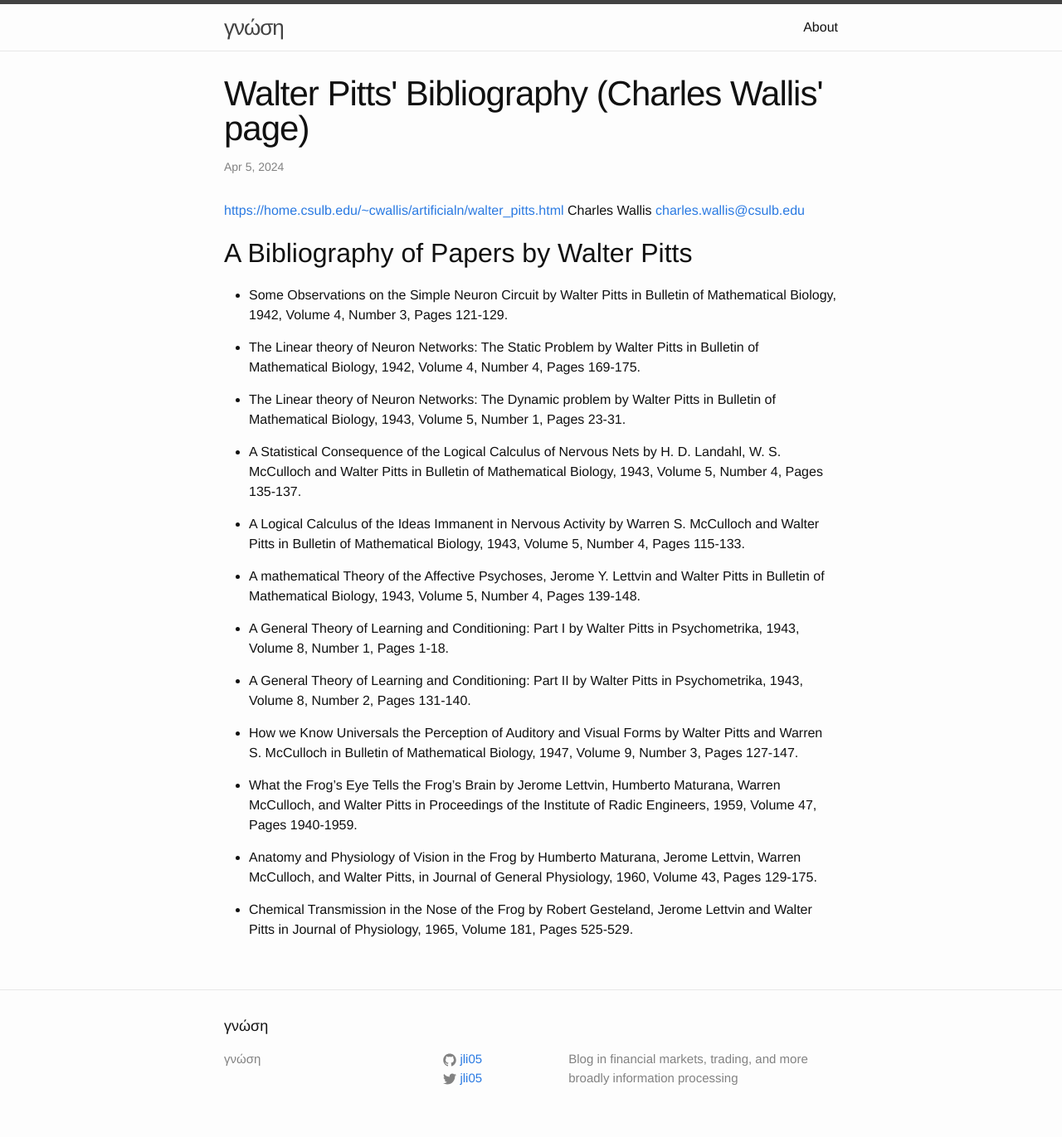
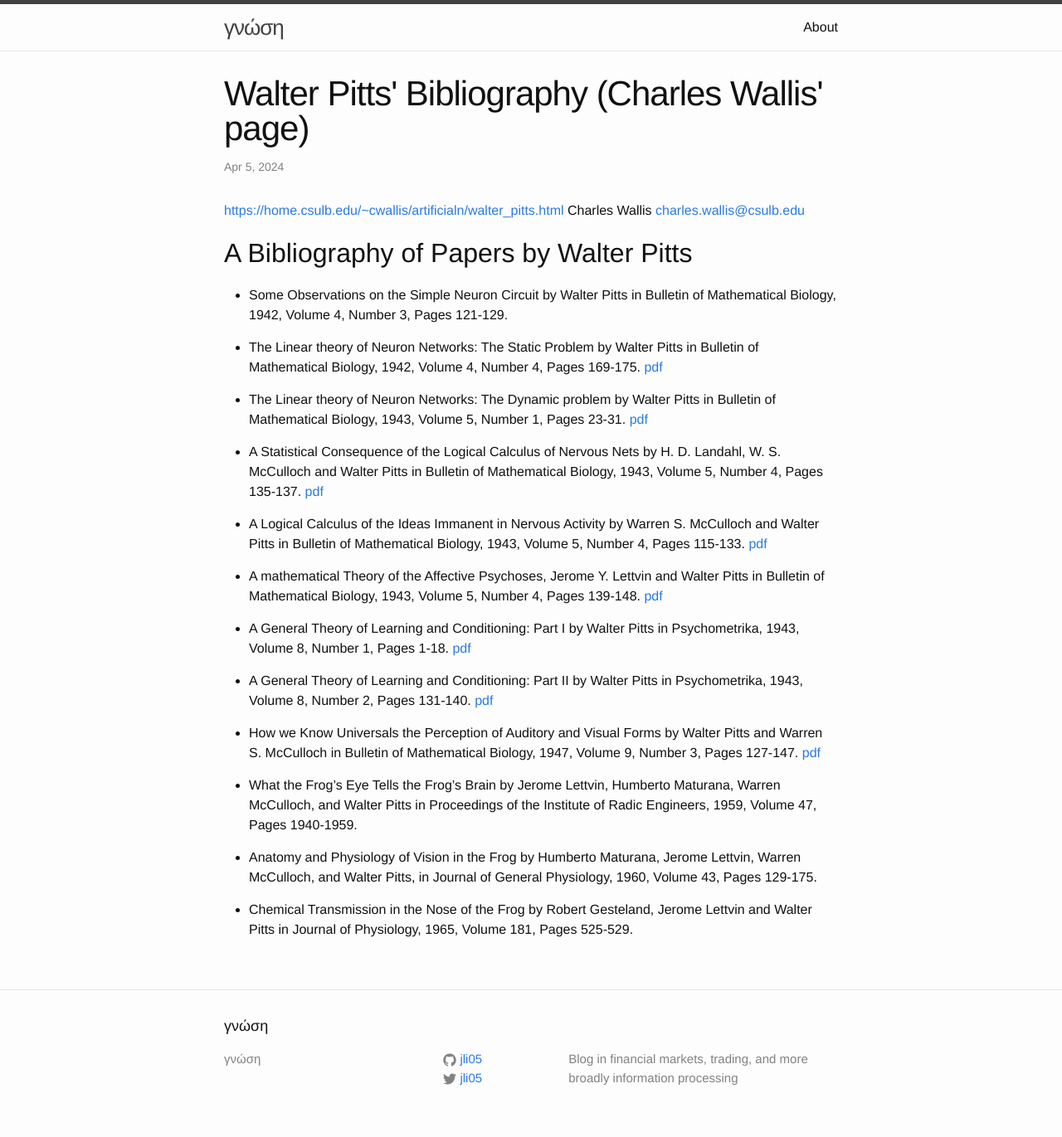
Before and after one commit to jli05/jli05.github.io, a Jekyll site: the page built from _posts/2024-04-05-Walter-Pitts-bibliography.md, in a window 1280 px wide. Shown: the whole page at 83% size. Built offline with Jekyll 4.4.1, drawn with Linux system fonts in a browser that asks for light colours.

Commit message:
add links

```diff
--- a/_posts/2024-04-05-Walter-Pitts-bibliography.md
+++ b/_posts/2024-04-05-Walter-Pitts-bibliography.md
@@ -10,21 +10,21 @@ Charles Wallis [charles.wallis@csulb.edu](charles.wallis@csulb.edu)
 
 * Some Observations on the Simple Neuron Circuit by Walter Pitts in Bulletin of Mathematical Biology, 1942, Volume 4, Number 3, Pages 121-129.
 
-* The Linear theory of Neuron Networks: The Static Problem by Walter Pitts in Bulletin of Mathematical Biology, 1942, Volume 4, Number 4, Pages 169-175.
+* The Linear theory of Neuron Networks: The Static Problem by Walter Pitts in Bulletin of Mathematical Biology, 1942, Volume 4, Number 4, Pages 169-175. [pdf](/assets/Walter%20Pitts/pitts-linear-theory-static.pdf)
 
-* The Linear theory of Neuron Networks: The Dynamic problem by Walter Pitts in Bulletin of Mathematical Biology, 1943, Volume 5, Number 1, Pages 23-31.
+* The Linear theory of Neuron Networks: The Dynamic problem by Walter Pitts in Bulletin of Mathematical Biology, 1943, Volume 5, Number 1, Pages 23-31. [pdf](/assets/Walter%20Pitts/pitts-linear-theory-dynamic.pdf)
 
-* A Statistical Consequence of the Logical Calculus of Nervous Nets by H. D. Landahl, W. S. McCulloch and Walter Pitts in Bulletin of Mathematical Biology, 1943, Volume 5, Number 4, Pages 135-137.
+* A Statistical Consequence of the Logical Calculus of Nervous Nets by H. D. Landahl, W. S. McCulloch and Walter Pitts in Bulletin of Mathematical Biology, 1943, Volume 5, Number 4, Pages 135-137. [pdf](/assets/Walter%20Pitts/pitts-statistical-consequence.pdf)
 
-* A Logical Calculus of the Ideas Immanent in Nervous Activity by Warren S. McCulloch and Walter Pitts in Bulletin of Mathematical Biology, 1943, Volume 5, Number 4, Pages 115-133.
+* A Logical Calculus of the Ideas Immanent in Nervous Activity by Warren S. McCulloch and Walter Pitts in Bulletin of Mathematical Biology, 1943, Volume 5, Number 4, Pages 115-133. [pdf](/assets/Walter%20Pitts/mccolloch.logical.calculus.ideas.1943.pdf)
 
-* A mathematical Theory of the Affective Psychoses, Jerome Y. Lettvin and Walter Pitts in Bulletin of Mathematical Biology, 1943, Volume 5, Number 4, Pages 139-148.
+* A mathematical Theory of the Affective Psychoses, Jerome Y. Lettvin and Walter Pitts in Bulletin of Mathematical Biology, 1943, Volume 5, Number 4, Pages 139-148. [pdf](/assets/Walter%20Pitts/pitts-affective-psychotheses.pdf)
 
-* A General Theory of Learning and Conditioning: Part I by Walter Pitts in Psychometrika, 1943, Volume 8, Number 1, Pages 1-18.
+* A General Theory of Learning and Conditioning: Part I by Walter Pitts in Psychometrika, 1943, Volume 8, Number 1, Pages 1-18. [pdf](/assets/Walter%20Pitts/pitts-general-theory-i.pdf)
 
-* A General Theory of Learning and Conditioning: Part II by Walter Pitts in Psychometrika, 1943, Volume 8, Number 2, Pages 131-140.
+* A General Theory of Learning and Conditioning: Part II by Walter Pitts in Psychometrika, 1943, Volume 8, Number 2, Pages 131-140. [pdf](/assets/Walter%20Pitts/pitts-general-theory-ii.pdf)
 
-* How we Know Universals the Perception of Auditory and Visual Forms by Walter Pitts and Warren S. McCulloch in Bulletin of Mathematical Biology, 1947, Volume 9, Number 3, Pages 127-147.
+* How we Know Universals the Perception of Auditory and Visual Forms by Walter Pitts and Warren S. McCulloch in Bulletin of Mathematical Biology, 1947, Volume 9, Number 3, Pages 127-147. [pdf](/assets/Walter%20Pitts/pitts-perception.pdf)
 
 * What the Frog's Eye Tells the Frog's Brain by Jerome Lettvin, Humberto Maturana, Warren McCulloch, and Walter Pitts in Proceedings of the Institute of Radic Engineers, 1959, Volume 47, Pages 1940-1959.
 
```
